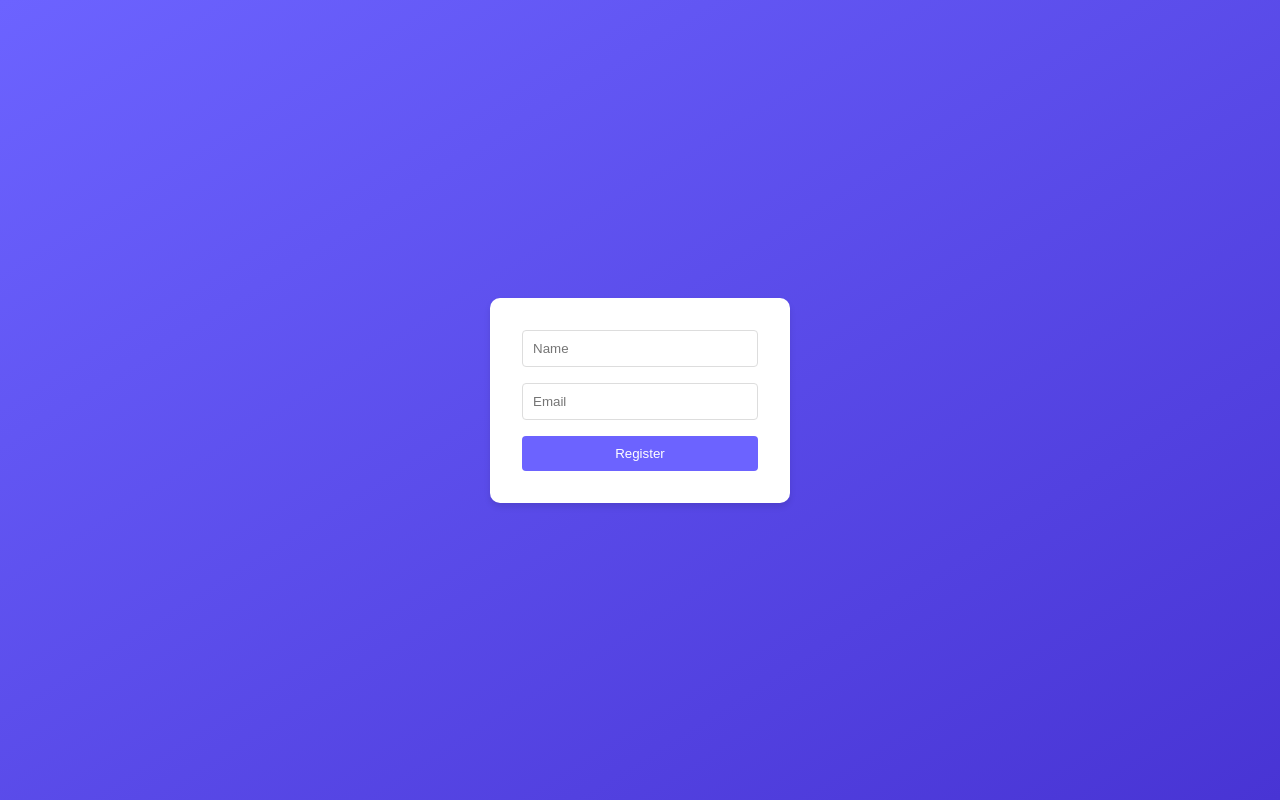
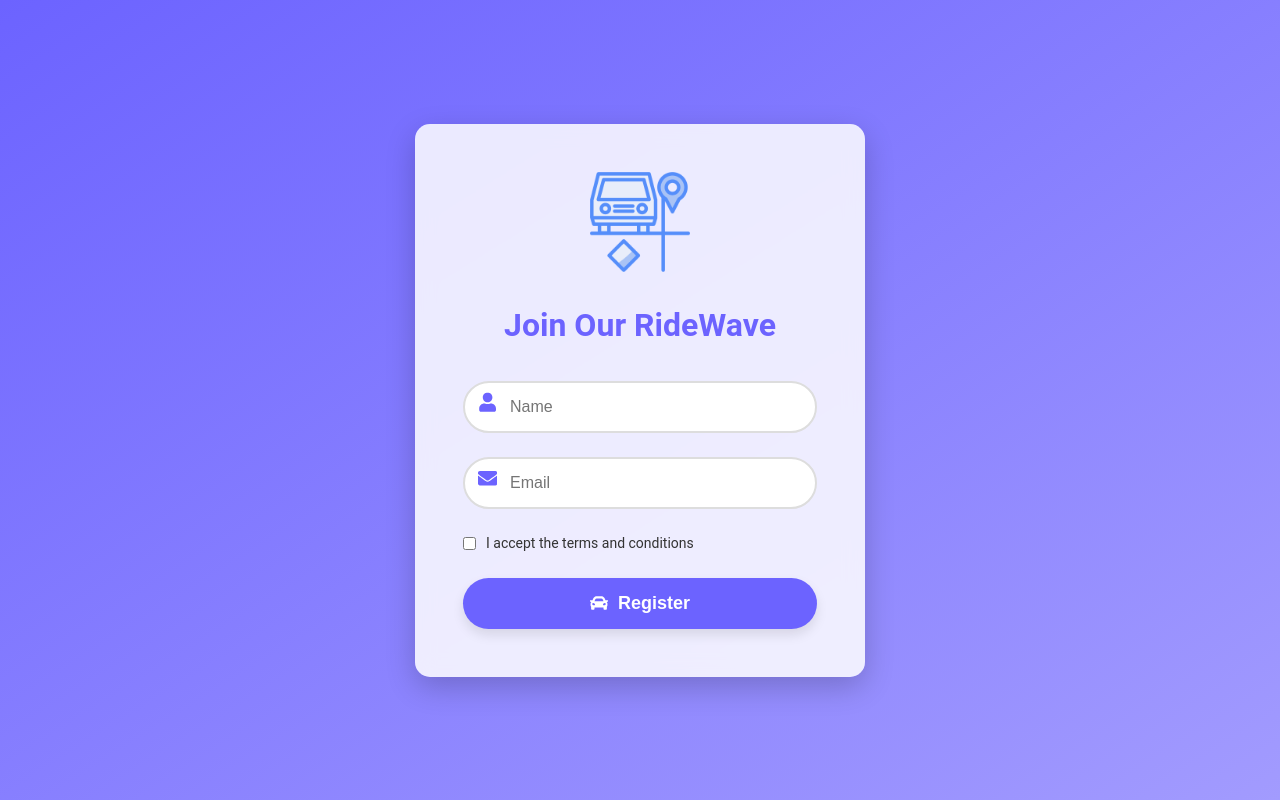
Before and after one commit to Hyowon-Cho/CurtisWarriorsFront, a React (Create React App) app: page / in a window 1280 px wide. Built offline with nearby package versions, Linux system fonts and the light colour scheme; no server answers.

Commit message:
Revising registrations.js and adding image assets

```diff
--- a/src/components/screens/registration.js
+++ b/src/components/screens/registration.js
@@ -1,83 +1,239 @@
 import React, { useState } from "react";
-import styled from "styled-components";
+import styled, { keyframes } from "styled-components";
 import { createUser } from "../../services/api";
+import { FaUser, FaEnvelope, FaCar } from "react-icons/fa";
+import { AiOutlineLoading3Quarters } from "react-icons/ai";
+import carpoolImage from '../../assets/carpool.png'; // <-- Import the image
 
-const RegistrationContainer = styled.div`
+const ImageContainer = styled.div`
+  width: 100px;
+  justify-content: center;
+  margin-bottom: 1rem;
+  img {
+    width: 100%;
+    height: auto;
+  }
+`;
+
+const FormContainer = styled.div`
   display: flex;
   flex-direction: column;
   align-items: center;
   justify-content: center;
-  height: 100vh;
-  background: linear-gradient(to bottom right, #6c63ff, #4834d4);
+  min-height: 100vh;
+  background: linear-gradient(to bottom right, #6c63ff, #a29bfe);
+  padding: 20px;
+  background-size: cover;
 `;
 
-const RegistrationForm = styled.form`
-  background: white;
-  padding: 2rem;
-  border-radius: 10px;
-  box-shadow: 0 4px 6px rgba(0, 0, 0, 0.1);
-  width: 300px;
+const Form = styled.form`
+  background: rgba(255, 255, 255, 0.85);
+  padding: 3rem;
+  border-radius: 15px;
+  box-shadow: 0 10px 30px rgba(0, 0, 0, 0.2);
+  width: 100%;
+  max-width: 450px;
+  text-align: center;
+  backdrop-filter: blur(10px);
+`;
+
+const Title = styled.h2`
+  color: #6c63ff;
+  font-size: 2rem;
+  margin-bottom: 2rem;
+  display: flex;
+  flex-direction: column;
+  align-items: center;
+`;
+
+
+const InputGroup = styled.div`
+  position: relative;
+  margin-bottom: 1.5rem;
 `;
 
 const Input = styled.input`
   width: 100%;
-  padding: 10px;
-  margin-bottom: 1rem;
-  border: 1px solid #ddd;
-  border-radius: 4px;
+  padding: 15px 15px 15px 45px;
+  border: 2px solid #ddd;
+  border-radius: 30px;
+  font-size: 16px;
+  transition: border-color 0.3s, box-shadow 0.3s;
+
+  &:focus {
+    border-color: #6c63ff;
+    outline: none;
+    box-shadow: 0 0 8px rgba(108, 99, 255, 0.5);
+  }
+`;
+
+const InputIcon = styled.span`
+  position: absolute;
+  left: 15px;
+  top: 50%;
+  transform: translateY(-50%);
+  color: #6c63ff;
+  font-size: 1.2rem;
 `;
 
 const Button = styled.button`
   width: 100%;
-  padding: 10px;
+  padding: 15px;
   background-color: #6c63ff;
   color: white;
   border: none;
-  border-radius: 4px;
+  border-radius: 30px;
   cursor: pointer;
-  transition: background-color 0.3s;
+  transition: background-color 0.3s, transform 0.2s;
+  font-size: 18px;
+  font-weight: bold;
+  box-shadow: 0 6px 12px rgba(0, 0, 0, 0.1);
+  display: flex;
+  justify-content: center;
+  align-items: center;
 
   &:hover {
-    background-color: #5a52d5;
+    background-color: #4834d4;
+    transform: translateY(-2px);
+  }
+
+  &:active {
+    transform: translateY(0);
   }
 `;
 
 const ErrorMessage = styled.div`
-  color: red;
+  color: #ff4136;
   margin-bottom: 1rem;
   font-size: 14px;
+  text-align: center;
+`;
+
+const SuccessMessage = styled.div`
+  color: #28a745;
+  margin-bottom: 1rem;
+  font-size: 14px;
+  text-align: center;
+`;
+
+const CheckboxGroup = styled.div`
+  margin-bottom: 1.5rem;
+  display: flex;
+  align-items: center;
+  font-size: 14px;
+
+  input {
+    margin-right: 10px;
+  }
+`;
+
+const LoadingSpinner = styled(AiOutlineLoading3Quarters)`
+  animation: ${keyframes`
+    from {
+      transform: rotate(0deg);
+    }
+    to {
+      transform: rotate(360deg);
+    }
+  `} 1s linear infinite;
+  font-size: 1.2rem;
+  margin-right: 10px;
 `;
 
 const Registration = ({ onRegister }) => {
   const [name, setName] = useState("");
   const [email, setEmail] = useState("");
   const [error, setError] = useState("");
+  const [success, setSuccess] = useState("");
+  const [loading, setLoading] = useState(false);
+  const [acceptedTerms, setAcceptedTerms] = useState(false);
+
 
   const handleSubmit = async (e) => {
     e.preventDefault();
+    if (!acceptedTerms) {
+      setError("You must accept the terms and conditions.");
+      return;
+    }
+
+    if (name.length < 3 || !email.includes("@")) {
+      setError("Please provide a valid name and email.");
+      return;
+    }
+
+    setLoading(true);
+    setError("");
+    setSuccess("");
+
     try {
       const response = await createUser({ name, email });
-      console.log("Registration response:", response); // 디버깅을 위한 로그
       if (response.data && response.data.user_id) {
         onRegister(response.data.user_id, response.data.name, response.data.email);
+        setSuccess("Registration successful! 🎉");
+        setName("");
+        setEmail("");
       } else {
         setError("Registration failed. Please try again.");
       }
     } catch (error) {
-      console.error("Registration error:", error); // 디버깅을 위한 로그
+      console.error("Registration error:", error);
       setError("An error occurred during registration. Please try again.");
+    } finally {
+      setLoading(false);
     }
   };
 
+
   return (
-    <RegistrationContainer>
-      <RegistrationForm onSubmit={handleSubmit}>
-        <Input type="text" placeholder="Name" value={name} onChange={(e) => setName(e.target.value)} required />
-        <Input type="email" placeholder="Email" value={email} onChange={(e) => setEmail(e.target.value)} required />
+    <FormContainer>
+      <Form onSubmit={handleSubmit}>
+        <Title>
+        <ImageContainer>
+            <img src={carpoolImage} alt="Carpool Service" />
+          </ImageContainer>
+
+          Join Our RideWave
+        </Title>
+
+        <InputGroup>
+          <InputIcon><FaUser /></InputIcon>
+          <Input
+            type="text"
+            placeholder="Name"
+            value={name}
+            onChange={(e) => setName(e.target.value)}
+            required
+          />
+        </InputGroup>
+        <InputGroup>
+          <InputIcon><FaEnvelope /></InputIcon>
+          <Input
+            type="email"
+            placeholder="Email"
+            value={email}
+            onChange={(e) => setEmail(e.target.value)}
+            required
+          />
+        </InputGroup>
+        <CheckboxGroup>
+          <input
+            type="checkbox"
+            checked={acceptedTerms}
+            onChange={() => setAcceptedTerms(!acceptedTerms)}
+          />
+          <label>I accept the terms and conditions</label>
+        </CheckboxGroup>
+
         {error && <ErrorMessage>{error}</ErrorMessage>}
-        <Button type="submit">Register</Button>
-      </RegistrationForm>
-    </RegistrationContainer>
+        {success && <SuccessMessage>{success}</SuccessMessage>}
+
+        <Button type="submit" disabled={loading}>
+          {loading && <LoadingSpinner />}
+          <FaCar style={{ marginRight: '10px' }} />
+          Register
+        </Button>
+      </Form>
+    </FormContainer>
   );
 };
 
```
Also changed, not shown: src/assets/carpool.png (added), src/assets/ridewave.png (added).
